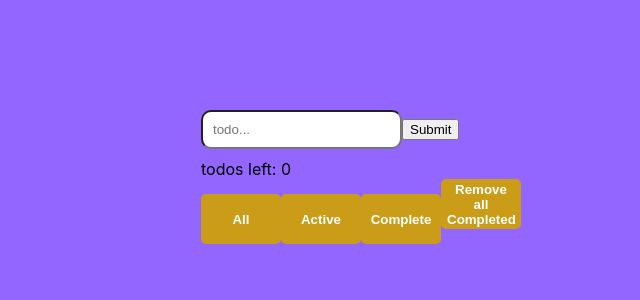
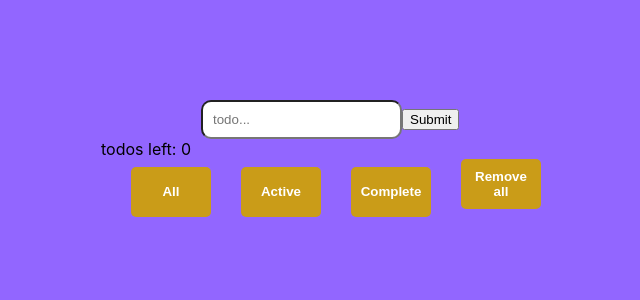
Before and after one commit to Manjukcthapa/todolist, a React (Create React App) app: page / in a window 1280 px wide. Shown: the top 300 px of the page, without its empty margins (199-839 px from the left). Built offline with nearby package versions, Linux system fonts and the light colour scheme.

Commit message:
updated some styling

```diff
--- a/src/App.css
+++ b/src/App.css
@@ -27,6 +27,7 @@ outline:none;
   height:50px;
   width:80px;
   border-radius: 5px;
+  margin-left:30px;
   border:0;
   background-color:rgb(202,156,24);
   cursor:pointer;
@@ -34,11 +35,13 @@ outline:none;
   color:white;
 }
 
+
+
 .wholediv{
   display:flex;
   justify-content: center;
   flex-direction:column;
-  margin-left: 400px;
+  margin-left: 300px;
  margin-top: 100px;
 
 }
--- a/src/App.js
+++ b/src/App.js
@@ -63,7 +63,7 @@ class App extends React.Component {
     return (
       <div className="wholediv">
         <div>
-          <TodoForm onSubmit={this.addTodo} />
+          <TodoForm  className="todo" onSubmit={this.addTodo} />
           {todos.map((todo) => (
             <Todo
               key={todo.id}
@@ -87,7 +87,7 @@ class App extends React.Component {
           <button className="button" onClick={() => this.updateTodoToShow("complete")}>
             Complete
           </button>
-          <button className="button" onClick={this.removeallComplete}>Remove all Completed</button>
+          <button className="button" onClick={this.removeallComplete}>Remove all</button>
         </div>
       </div>
     );
--- a/src/todo.css
+++ b/src/todo.css
@@ -6,7 +6,7 @@
 
 input{
     padding:10px;
-  margin:10px 0;
+  margin-left:100px;
   border-radius:10px;
 
 
```
